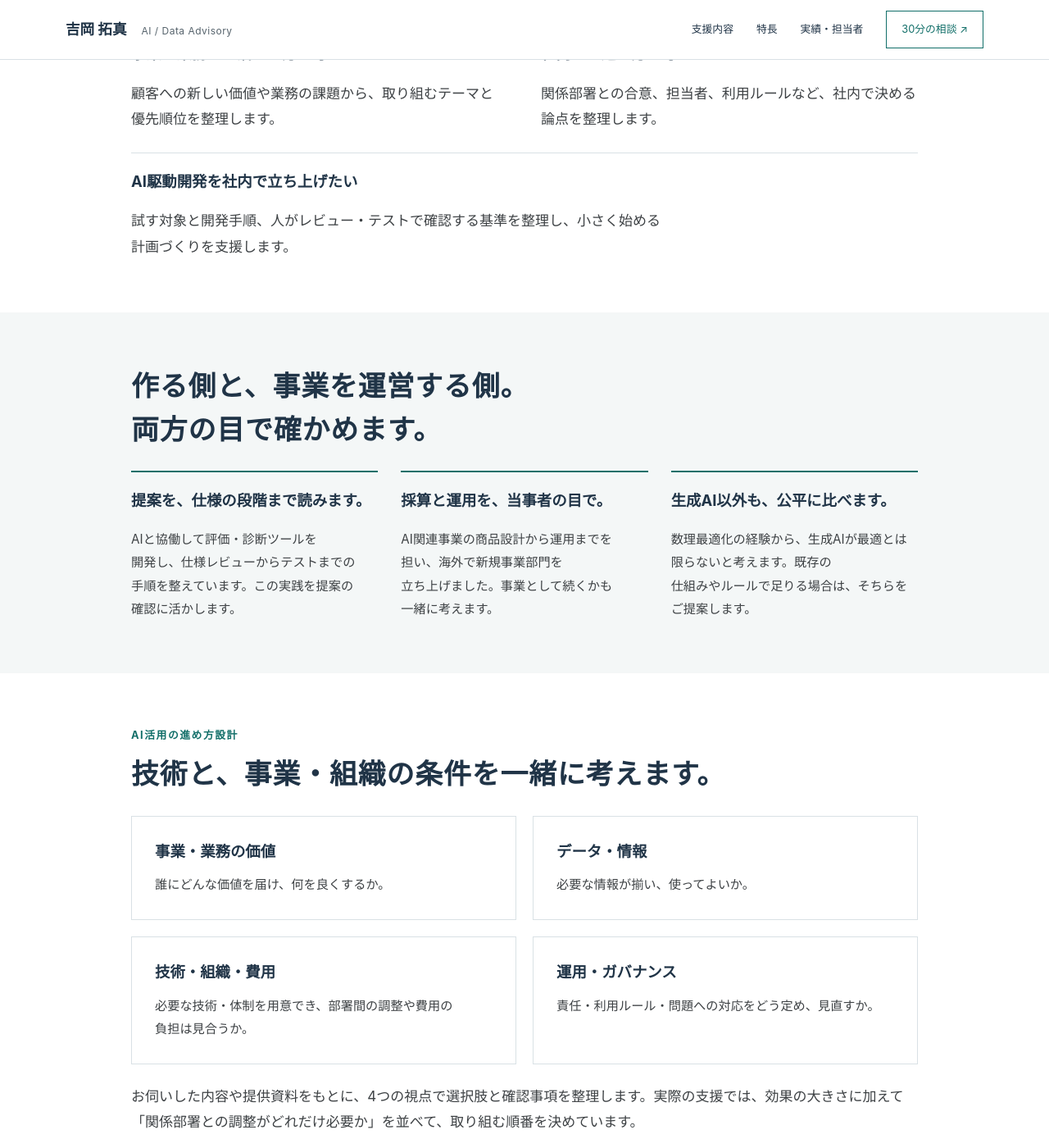
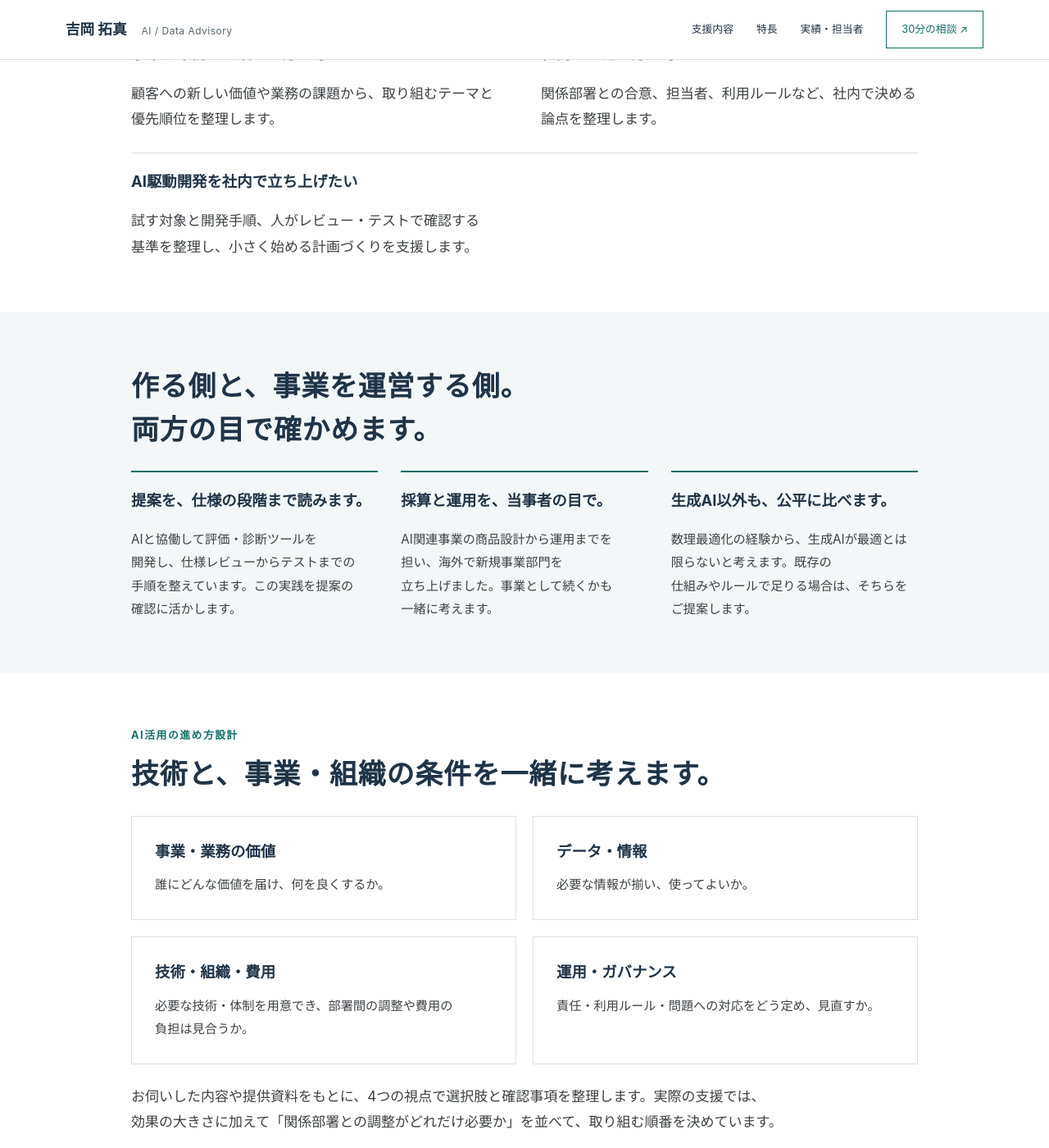
Before and after one commit to daikichidaze/resume_jp, a Jekyll site: the page built from advisory/index.md, in a window 1280 px wide and 1400 px high, scrolled down 1174 px. Shown: the whole window at 82% size. Built offline with Jekyll 4.4.1, drawn with Linux system fonts in a browser that asks for light colours; some of the changed text lies outside the part shown.

Commit message:
advisory: balance paragraph line breaks
Co-Authored-By: Claude Sonnet 5.5 <noreply@anthropic.com>

```diff
--- a/advisory/index.md
+++ b/advisory/index.md
@@ -39,7 +39,7 @@ contact_url: "https://docs.google.com/forms/d/e/1FAIpQLScqiU0Ek-vQhfPMy_vLG5-apx
 <article class="axis"><h3>データ・情報</h3><p>必要な情報が揃い、使ってよいか。</p></article>
 <article class="axis"><h3>技術・組織・費用</h3><p>必要な技術・体制を用意でき、部署間の調整や費用の負担は見合うか。</p></article>
 <article class="axis"><h3>運用・ガバナンス</h3><p>責任・利用ルール・問題への対応をどう定め、見直すか。</p></article></div>
-<p class="approach-summary">お伺いした内容や提供資料をもとに、4つの視点で選択肢と確認事項を整理します。実際の支援では、効果の大きさに加えて「関係部署との調整がどれだけ必要か」を並べて、取り組む順番を決めています。</p>
+<p class="approach-summary">お伺いした内容や提供資料をもとに、4つの視点で選択肢と確認事項を整理します。実際の支援では、効果の大きさに加えて<span class="nw">「関係部署との調整がどれだけ必要か」を</span>並べて、取り組む順番を決めています。</p>
 <div class="decisions"><div><strong>導入に進む</strong></div><div><strong>小さく確かめる</strong></div><div><strong>見直す・見送る</strong></div></div>
 <p>特定の製品導入を前提にせず、既存の仕組みの活用も比べます。情報や安全・利用条件が整わなければ、確認や準備を先に進めます。</p>
 <p>吉岡が判断材料を整理し、最終的な方針は貴社が決めます。導入後も、結果や状況の変化を踏まえて相談できます。</p>
@@ -66,7 +66,7 @@ contact_url: "https://docs.google.com/forms/d/e/1FAIpQLScqiU0Ek-vQhfPMy_vLG5-apx
 <ol class="start-steps"><li><h3>相談する</h3><p>状況と実現したいことを共有。</p></li>
 <li><h3>提案を受ける</h3><p>支援の範囲・頻度・期間・体制・費用を確認。</p></li>
 <li><h3>合意して始める</h3><p>役割分担を決め、合意した範囲から開始。</p></li></ol>
-<p>相談と提案・企画レビューを中心に支援します。検証・開発・導入が必要な場合は、対応範囲と体制を別途相談します。</p>
+<p>相談と提案・企画レビューを中心に支援します。<span class="nw">検証・開発・導入</span>が必要な場合は、対応範囲と体制を別途相談します。</p>
 <p>費用は、相談の頻度と、レビューする資料の量で決まります。30分の相談のあと、範囲と合わせてご提案します。ご契約は、吉岡個人との業務委託契約が基本です。</p>
 <dl class="fit"><div><dt>向いている相談</dt><dd>何を進めるかの整理、提案や仕様の確認、検証の設計、社内の進め方。</dd></div>
 <div><dt>向いていない相談</dt><dd>ツールの操作講習だけのご依頼、開発の一括委託、補助金・助成金の申請代行。</dd></div></dl>
--- a/assets/css/advisory.scss
+++ b/assets/css/advisory.scss
@@ -21,6 +21,7 @@ h3 { font-size: 1.15rem; line-height: 1.6; }
 p { margin-bottom: 1.2rem; }
 h1, h2, h3 { text-wrap: balance; word-break: auto-phrase; }
 p, dd, li { text-wrap: pretty; }
+.compact-content > p, .service-development p, .fit dd { text-wrap: balance; }
 .container { max-width: 1120px; width: calc(100% - 64px); margin-inline: auto; }
 .compact-content { max-width: 960px; }
 .compact-content > p { max-width: 42em; }
```
